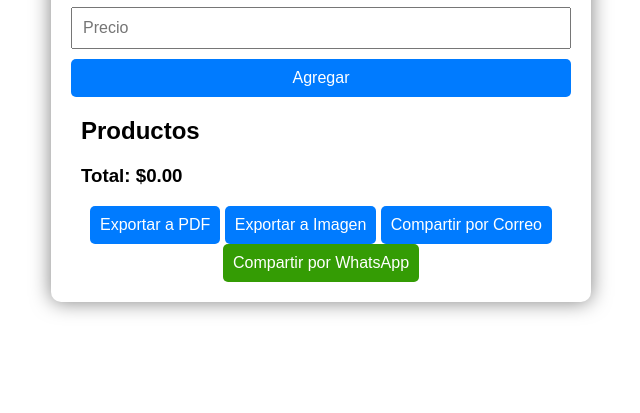
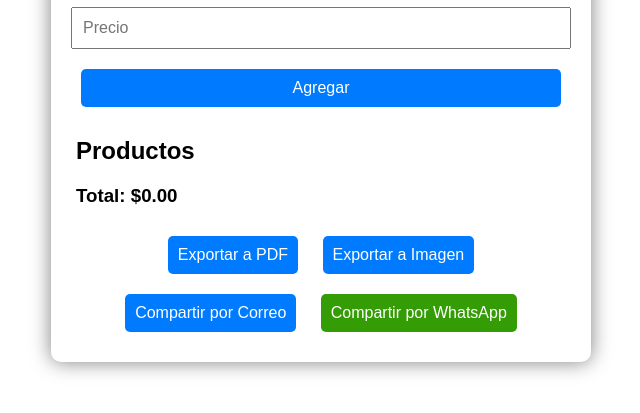
Before and after one commit to CsarChamorro/ListFast, a plain HTML site: page index.html in a window 1280 px wide. Shown: the part 165-578 px from the top of the page, without its empty margins (319-959 px from the left). Drawn offline with nearby package versions, Linux system fonts and the light colour scheme.

Commit message:
Update styles.css

```diff
--- a/styles.css
+++ b/styles.css
@@ -34,7 +34,7 @@ button {
     border: none;
     cursor: pointer;
     border-radius: 5px;
-    margin: 0%;
+    margin: 2%;
 }
 
 button:hover {
@@ -44,7 +44,7 @@ button:hover {
 #product-list {
     margin-top: 20px;
     text-align: left;
-    margin-left: 2%;
+    margin-left: 1%;
 }
 
 ul {
```
